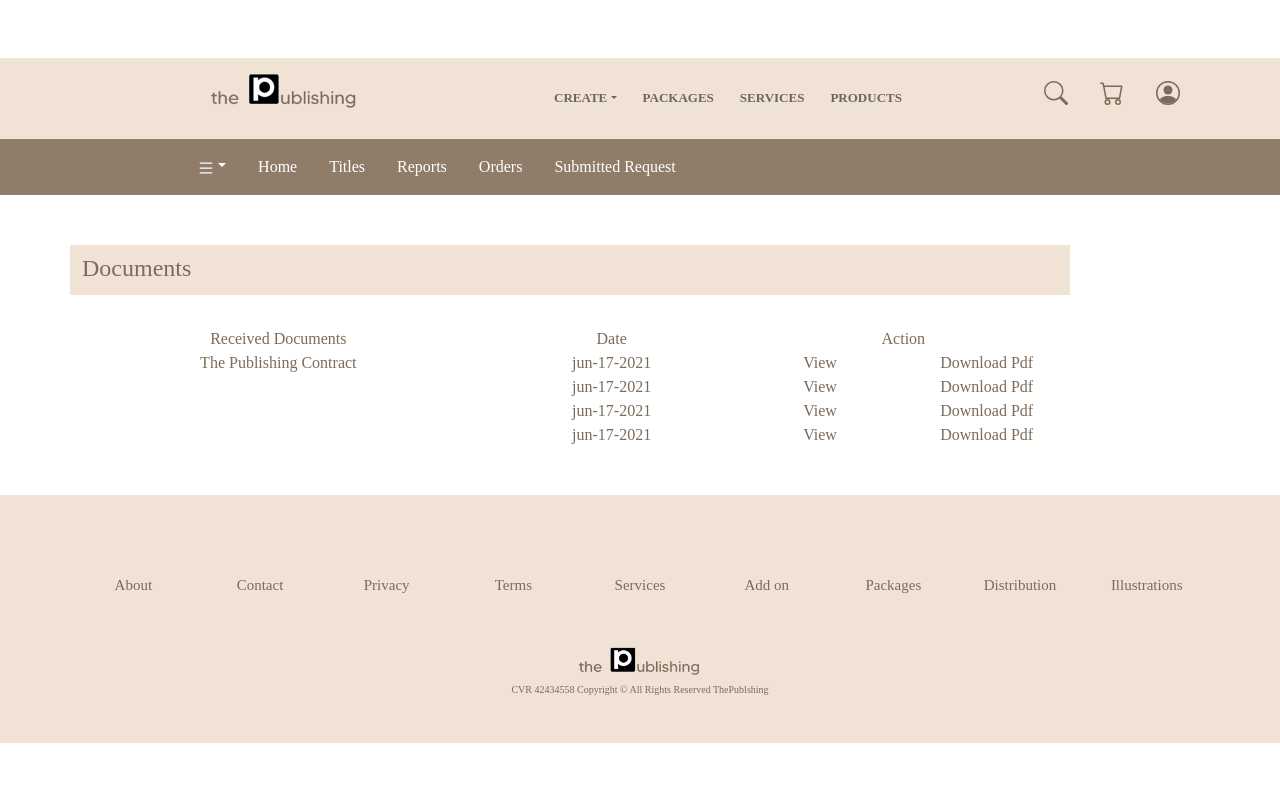
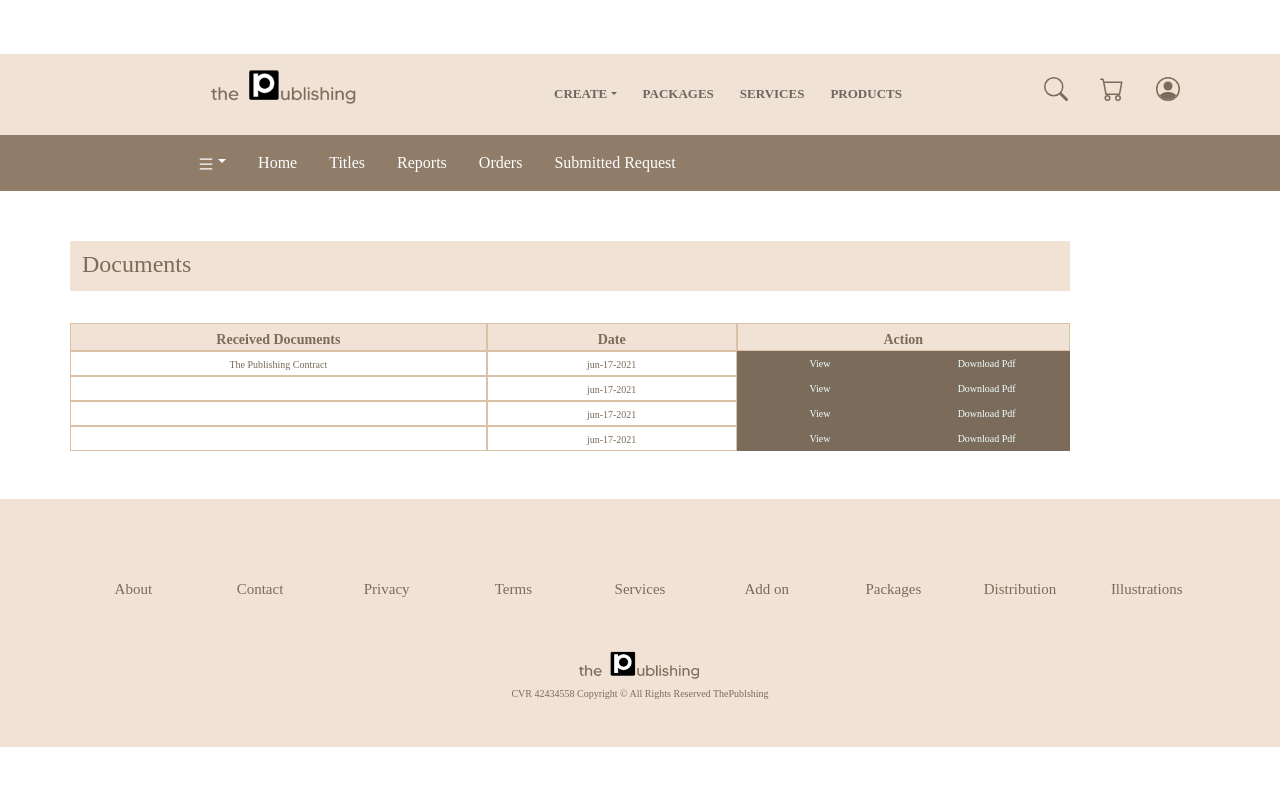
Before and after one commit to poloyacero/publish-web, a Next.js app: page /dashboard/documentsinfo in a window 1280 px wide. Shown: the top 786 px of the page. Built offline with nearby package versions, Linux system fonts and the light colour scheme; a web font is replaced by a local one.

Commit message:
add navbar dashboard css

```diff
--- a/components/Dashboard/NavMenuDashboard.module.css
+++ b/components/Dashboard/NavMenuDashboard.module.css
@@ -118,5 +118,30 @@
   color: #fafafa;
   padding: 10px;
 }
-
+.documentscolborder {
+  border-style: solid;
+  border-color: #dbc2a7;
+  border-width: 1px;
+  font-size: 10px;
+  padding-top: 5px;
+}
+.documentsviewpdf {
+  padding: 5px;
+  border-color: #dbc2a7;
+  border-width: thin;
+  font-size: 10px;
+  color: azure;
+  background-color: #7b6b5b;
+  background-blend-mode: lighten;
+}
+.documentsheader {
+  border-style: solid;
+  border-color: #dbc2a7;
+  border-width: thin;
+  font-size: 14px;
+  font-weight: bold;
+  background-color: #f0e3d5;
+  padding-top: 5px;
+  padding-bottom: 0px;
+}
 /* --working--- */
--- a/pages/dashboard/homedashboard.tsx
+++ b/pages/dashboard/homedashboard.tsx
@@ -25,7 +25,7 @@ export default function homedashboard() {
                <Sidebar/>
                 <Col>
              <Col className={styles2.homecontainer}>
-             <h2 className={styles.ctext}>Welcome to the Publishing!35</h2>
+             <h2 className={styles.ctext}>Welcome to the Publishing!</h2>
              <p><Image src="/img/homepic.png" width="438px" height="auto" /></p>
 
              <p>How we can help you?<br/>
```
